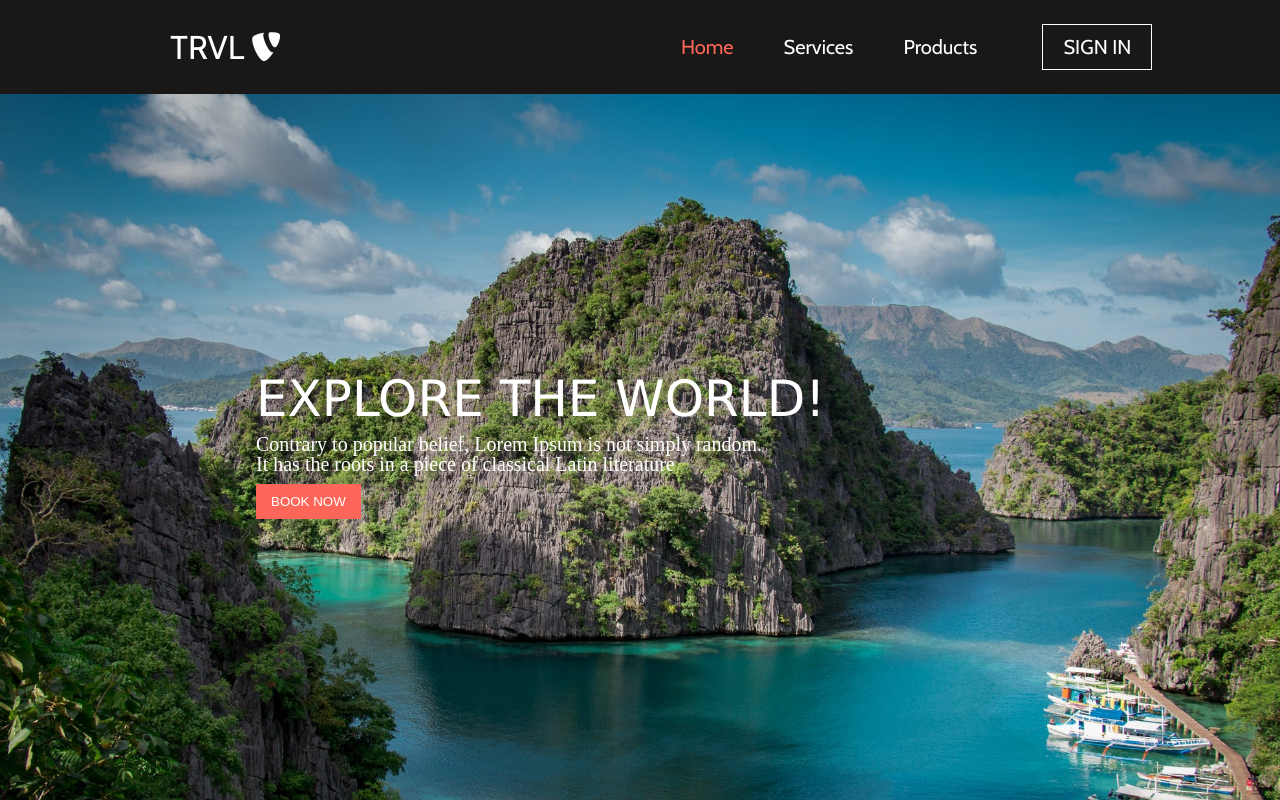
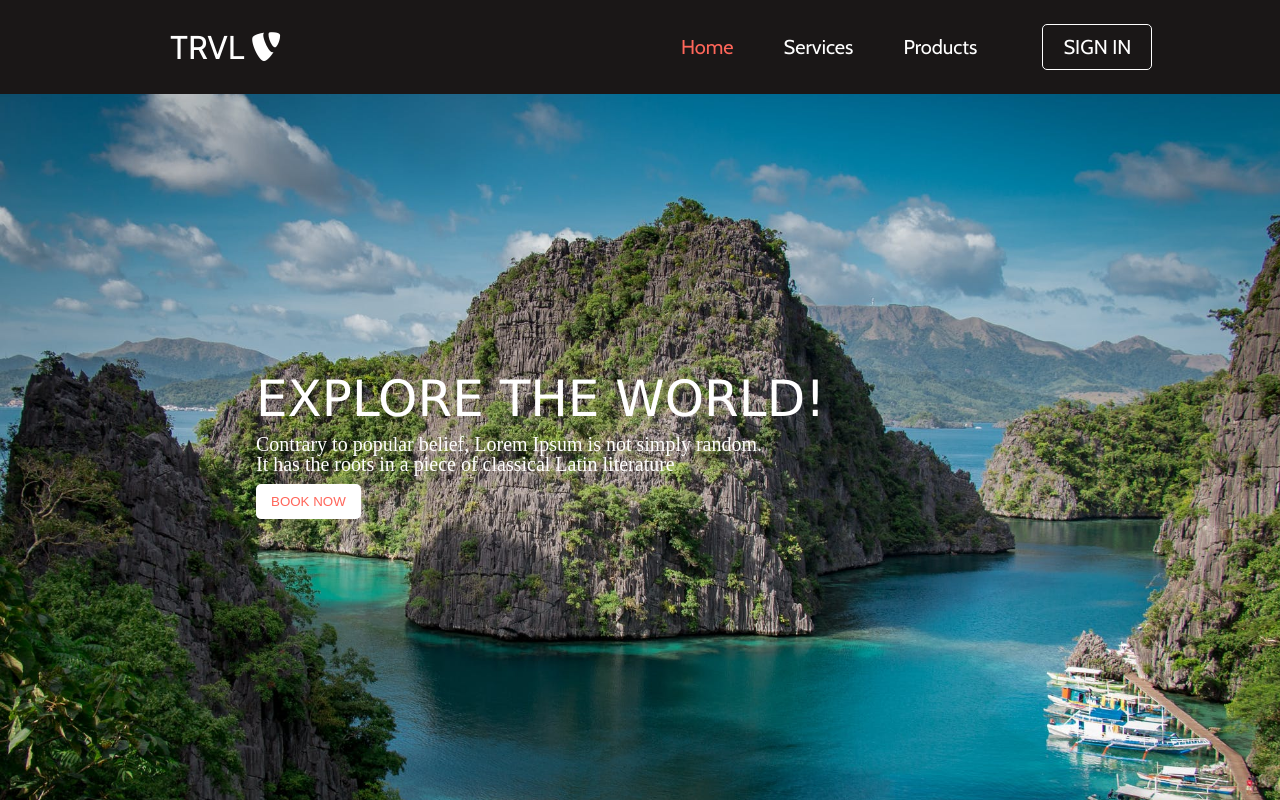
Before and after one commit to TevvinStrong/trvl, a React (Create React App) app: page / in a window 1280 px wide. In both pictures the pointer is over the button "BOOK NOW". Shown: the top 800 px of the page. Built offline with nearby package versions, Linux system fonts and the light colour scheme.

Commit message:
Some quick CSS fixes/cleanup

```diff
--- a/src/components/Jumbotron/Jumbotron.css
+++ b/src/components/Jumbotron/Jumbotron.css
@@ -34,4 +34,10 @@
     border: none;
     padding: 10px 15px;
     text-align: center;
+    border-radius: 5px;
 }
+
+.jumbotron-content button:hover {
+    color: #FF665A;
+    background-color: #FFFF;
+}
--- a/src/components/Navbar/Navbar.css
+++ b/src/components/Navbar/Navbar.css
@@ -43,6 +43,7 @@ a {
     margin-left: 15px;
     border: 1px solid #ffffff;
     padding: 10px 20px !important;
+    border-radius: 5px;
 }
 
 .signup-text:hover {
```
